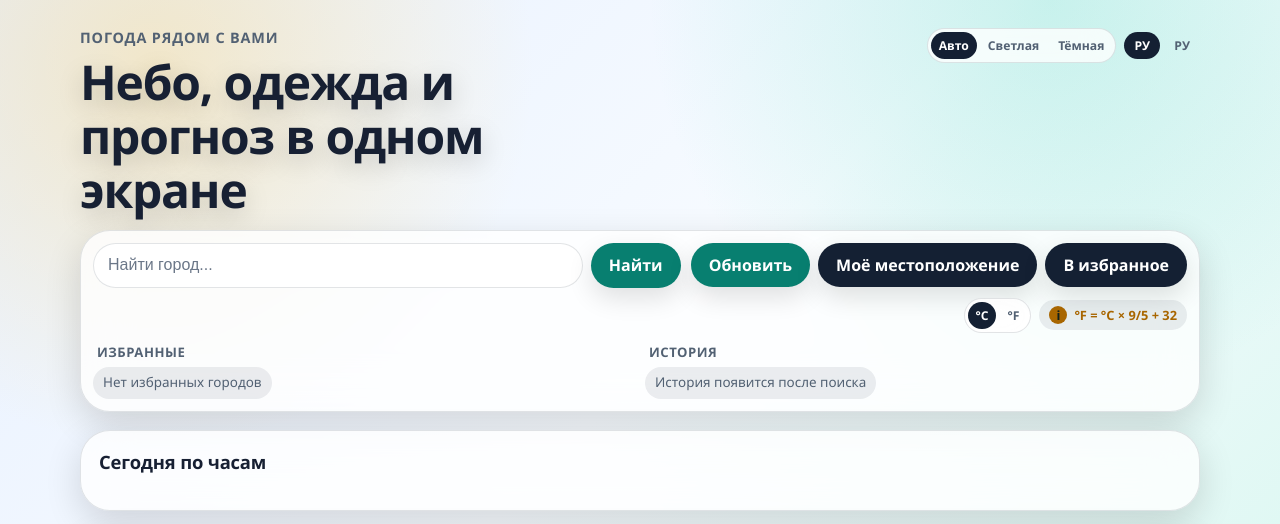
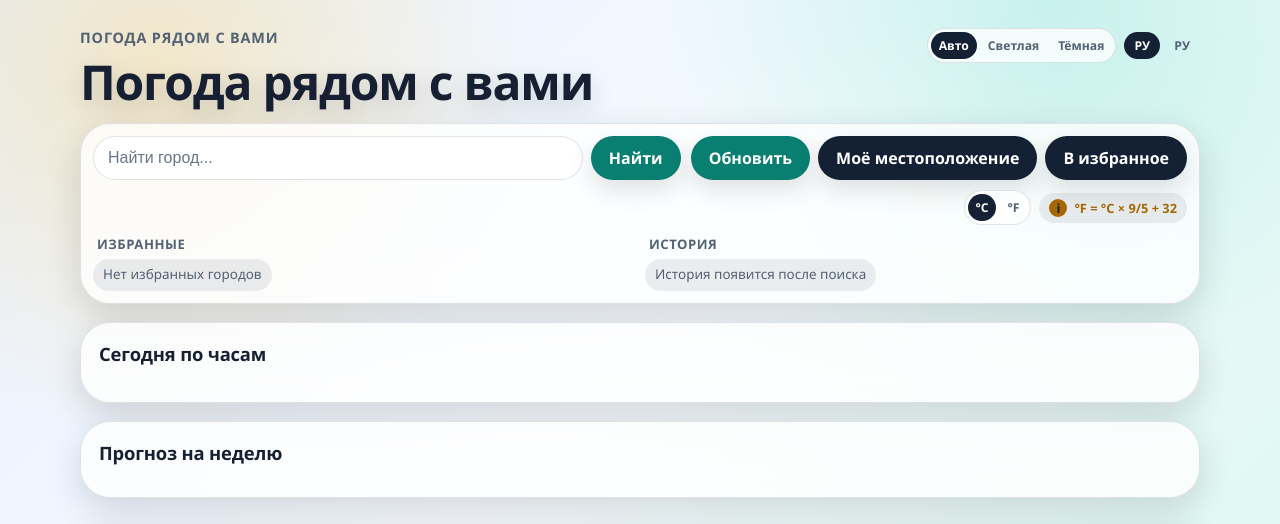
Before and after one commit to rawzes/weather-app, a website: page index.html in a window 1280 px wide. Shown: the top 524 px of the page. Drawn offline with Linux system fonts and the light colour scheme.

Commit message:
Fix UI: update title, footer text, remove Code block, fix UV display
- Change header title from 'Sky, outfit and forecast...' to 'Погода рядом с вами'
- Replace footer copyright with 'Погода рядом с вами'
- Remove 'Code' block from weather metrics display
- Update uvNone translation from '--' to 'Нет данных'/'No data'

```diff
--- a/index.html
+++ b/index.html
@@ -15,7 +15,7 @@
         <header class="app-header">
             <div>
                 <p class="eyebrow" data-i18n="eyebrow">Погода рядом с вами</p>
-                <h1 data-i18n="tagline">Небо, одежда и прогноз в одном экране</h1>
+                <h1 data-i18n="tagline">Погода рядом с вами</h1>
             </div>
             <div class="theme-lang-group">
                 <div class="theme-toggle" aria-label="Тема оформления">
@@ -124,7 +124,7 @@
             <a href="https://open-meteo.com/" class="footer-link"><span aria-hidden="true">↗</span> <span data-i18n="footerWeatherData">Погодные данные</span></a>
             <a href="https://www.openstreetmap.org/" class="footer-link"><span aria-hidden="true">⌖</span> <span data-i18n="footerMapData">Поиск городов</span></a>
         </div>
-        <p class="footer-text" data-i18n="footerText">© 2026. Минималистичный прогноз с PWA-режимом, историей поиска и offline-кэшем.</p>
+        <p class="footer-text" data-i18n="footerText">Погода рядом с вами</p>
     </footer>
 
     <script src="weather-core.js"></script>
--- a/script.js
+++ b/script.js
@@ -179,7 +179,6 @@ document.addEventListener('DOMContentLoaded', () => {
             [t('dewPoint'), `${convertTemp(current.dew_point_2m)}${getTempUnit()}`],
             [t('updated'), WeatherCore.formatDateTime(current.time)],
             [t('weather'), WeatherCore.weatherDescription(current.weather_code)],
-            ['Code', current.weather_code]
         ];
 
         weatherInfo.innerHTML = metrics.map(([label, value]) => `
--- a/weather-core.js
+++ b/weather-core.js
@@ -73,7 +73,7 @@ var WeatherCore = (function () {
     const translations = {
         appTitle: { ru: 'Погодное приложение', en: 'Weather app' },
         eyebrow: { ru: 'Погода рядом с вами', en: 'Weather near you' },
-        tagline: { ru: 'Небо, одежда и прогноз в одном экране', en: 'Sky, outfit and forecast in one screen' },
+        tagline: { ru: 'Погода рядом с вами', en: 'Weather near you' },
         themeAuto: { ru: 'Авто', en: 'Auto' },
         themeLight: { ru: 'Светлая', en: 'Light' },
         themeDark: { ru: 'Тёмная', en: 'Dark' },
@@ -99,7 +99,7 @@ var WeatherCore = (function () {
         weeklyUnavailable: { ru: 'Прогноз на неделю недоступен', en: 'Weekly forecast unavailable' },
         weatherUpdated: { ru: 'Погода обновлена', en: 'Weather updated' },
         uvLow: { ru: 'Низкий', en: 'Low' },
-        uvNone: { ru: '--', en: '--' },
+        uvNone: { ru: 'Нет данных', en: 'No data' },
         advicePrefix: { ru: '', en: '' },
         feelsLike: { ru: 'Ощущается как', en: 'Feels like' },
         humidity: { ru: 'Влажность', en: 'Humidity' },
```
